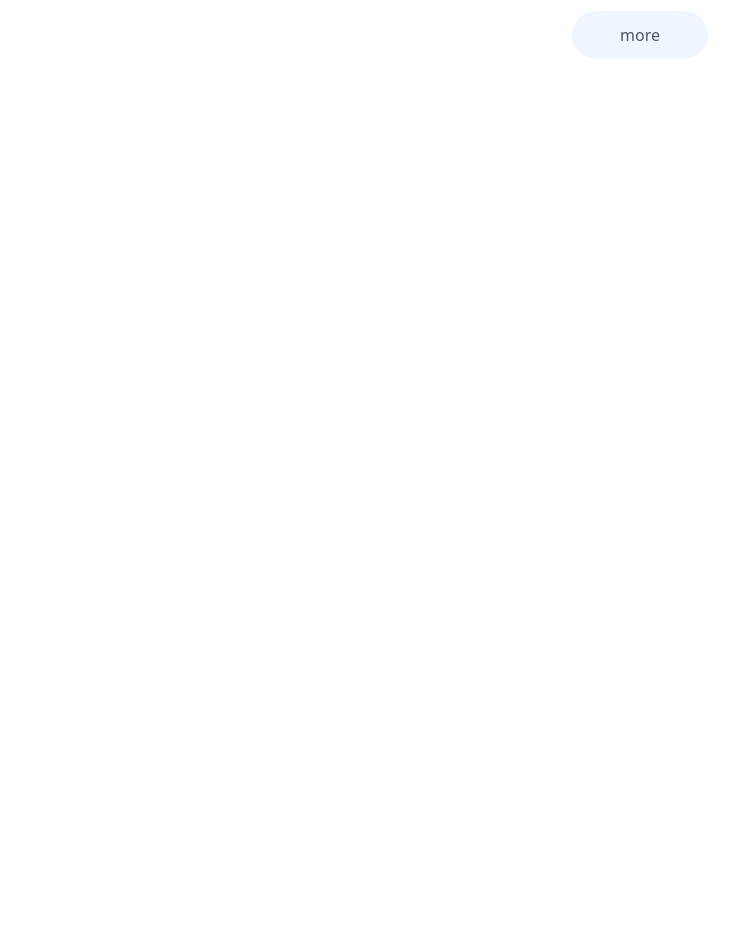
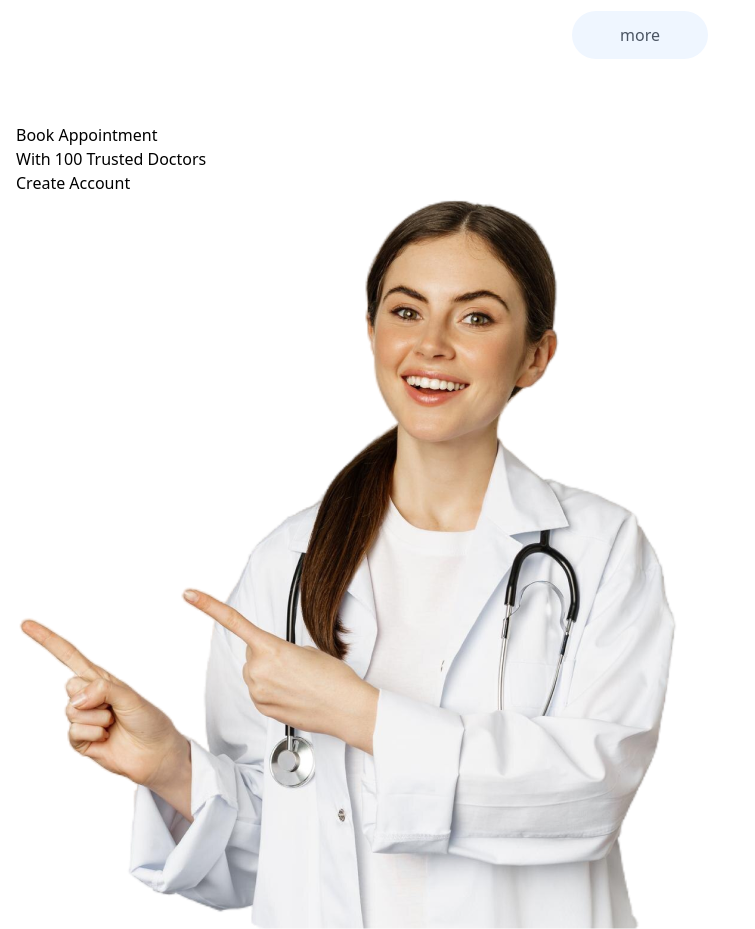
Before and after one commit to hamzarahmoun/doctor-appointement, a React (Vite) app in the folder frontend/: page / in a window 1280 px wide. Shown: the part 3080-4009 px from the top of the page, without its empty margins (0-755 px from the left). Before the commit the page ends 3203 px from the top, so only its background shows below. Built offline with nearby package versions, Linux system fonts and the light colour scheme.

Commit message:
banner structure

```diff
--- /dev/null
+++ b/frontend/src/components/Banner.jsx
@@ -0,0 +1,24 @@
+import React from 'react'
+import { assets } from '../assets/assets_frontend/assets'
+
+const Banner = () => {
+  return (
+    <div>
+        {/*.......left side ......*/}
+            <div>
+                <div>
+                    <p>Book Appointment</p>
+                    <p>With 100 Trusted Doctors</p>
+                </div>
+                <button>Create Account </button>
+            </div>
+        {/*........right side ........*/}
+        <div>
+            <img src={assets.appointment_img} alt="" />
+        </div>
+
+    </div>
+  )
+}
+
+export default Banner
--- a/frontend/src/pages/Home.jsx
+++ b/frontend/src/pages/Home.jsx
@@ -2,12 +2,14 @@
 import Header from '../components/Header'
 import SpecialityMenu from '../components/SpecialityMenu';
 import TopDoctor from '../components/TopDoctor';
+import Banner from '../components/Banner';
 const Home = () => {
   return (
     <div >
       <Header />
       <SpecialityMenu/>
       <TopDoctor/>
+      <Banner/>
     </div>
   )
 }
```
